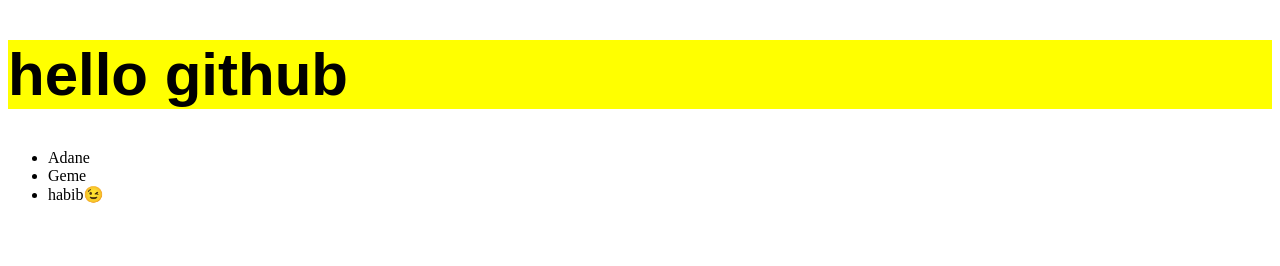
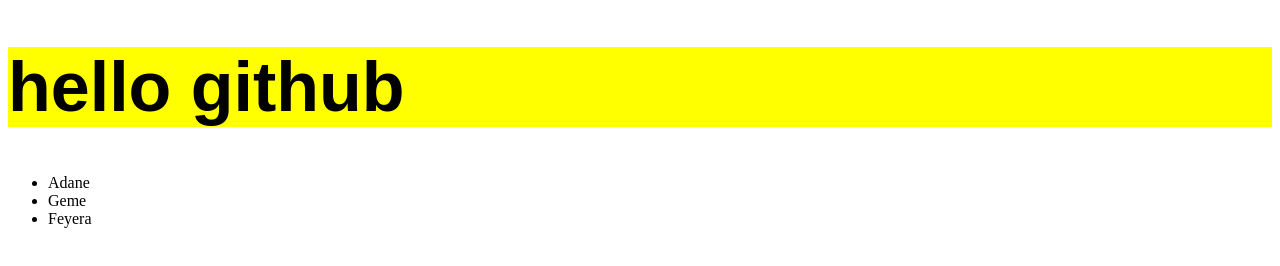
Before and after one commit to habibi-code/phase3-free-aceess, a plain HTML site: page index.htm in a window 1280 px wide. Drawn offline with Linux system fonts and the light colour scheme.

Commit message:
I changed the css font-size and the html habib

```diff
--- a/index.htm
+++ b/index.htm
@@ -16,7 +16,7 @@
         Geme
             </li>
             <li>
-               habib😉
+               Feyera
                     </li>
 </ul>
 </body>
--- a/style.css
+++ b/style.css
@@ -1,5 +1,5 @@
 h1{
     background-color: yellow;
-    font-size: 60px;
+    font-size: 70px;
     font-family: sans-serif;
 }
```
